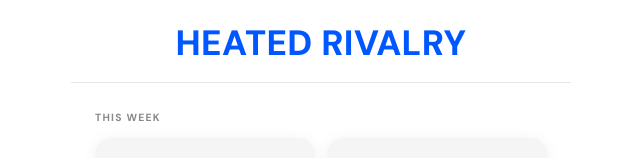
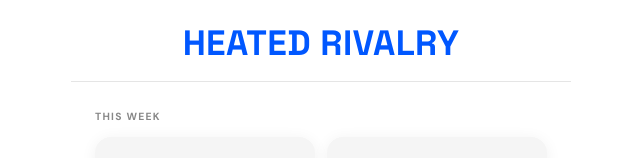
Before and after one commit to rosietee22/rick-or-snick, a React (Vite) app: page / in a window 1280 px wide. Shown: the top 158 px of the page, without its empty margins (319-959 px from the left). Built offline with nearby package versions, Linux system fonts and the light colour scheme; no server answers; the database is empty.

Commit message:
Space Grotesk title font; short app name HR

```diff
--- a/index.html
+++ b/index.html
@@ -7,13 +7,13 @@
     <meta name="mobile-web-app-capable" content="yes" />
     <meta name="apple-mobile-web-app-capable" content="yes" />
     <meta name="apple-mobile-web-app-status-bar-style" content="default" />
-    <meta name="apple-mobile-web-app-title" content="HEATED RIVALRY" />
+    <meta name="apple-mobile-web-app-title" content="HR" />
     <link rel="icon" type="image/svg+xml" href="/favicon.svg" />
     <link rel="apple-touch-icon" href="/apple-touch-icon.png" />
     <link rel="manifest" href="/manifest.webmanifest" />
     <link rel="preconnect" href="https://fonts.googleapis.com" />
     <link rel="preconnect" href="https://fonts.gstatic.com" crossorigin />
-    <link href="https://fonts.googleapis.com/css2?family=DM+Sans:wght@400;500;600;700;800;900&display=swap" rel="stylesheet" />
+    <link href="https://fonts.googleapis.com/css2?family=DM+Sans:wght@400;500;600;700;800;900&family=Space+Grotesk:wght@700&display=swap" rel="stylesheet" />
     <title>HEATED RIVALRY</title>
   </head>
   <body>
--- a/src/index.css
+++ b/src/index.css
@@ -43,8 +43,9 @@ body {
 }
 
 .app-title {
+  font-family: 'Space Grotesk', sans-serif;
   font-size: 2.2rem;
-  font-weight: 800;
+  font-weight: 700;
   text-transform: uppercase;
   letter-spacing: 0.01em;
   color: var(--accent);
```
Also changed, not shown: public/manifest.webmanifest.
